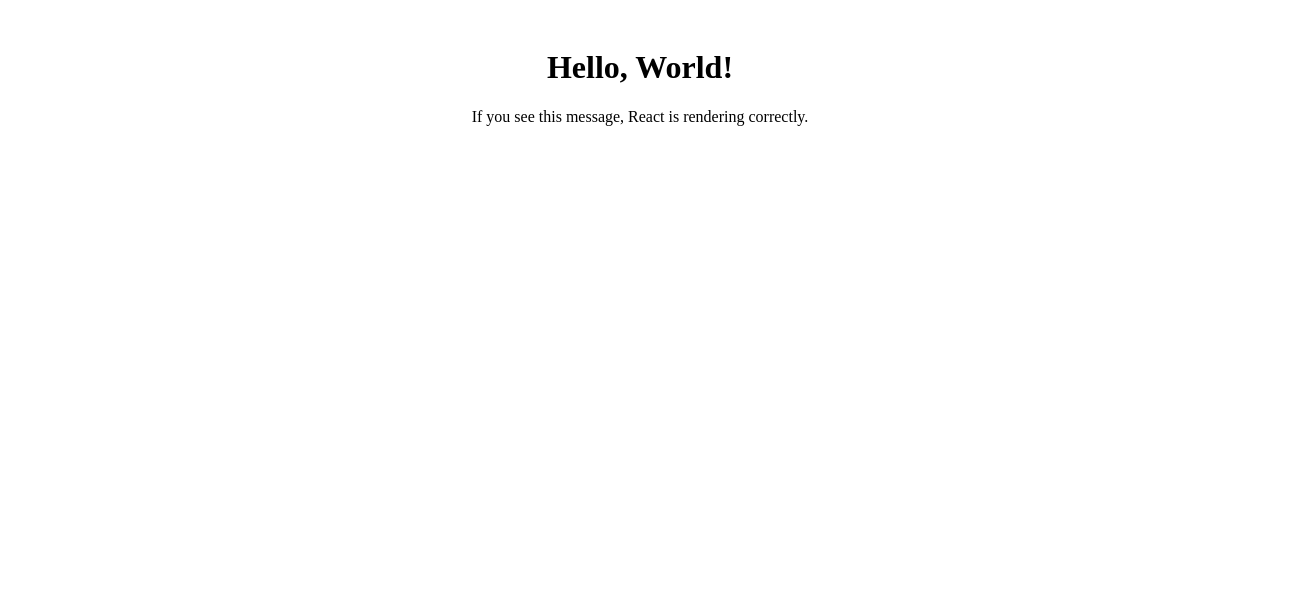
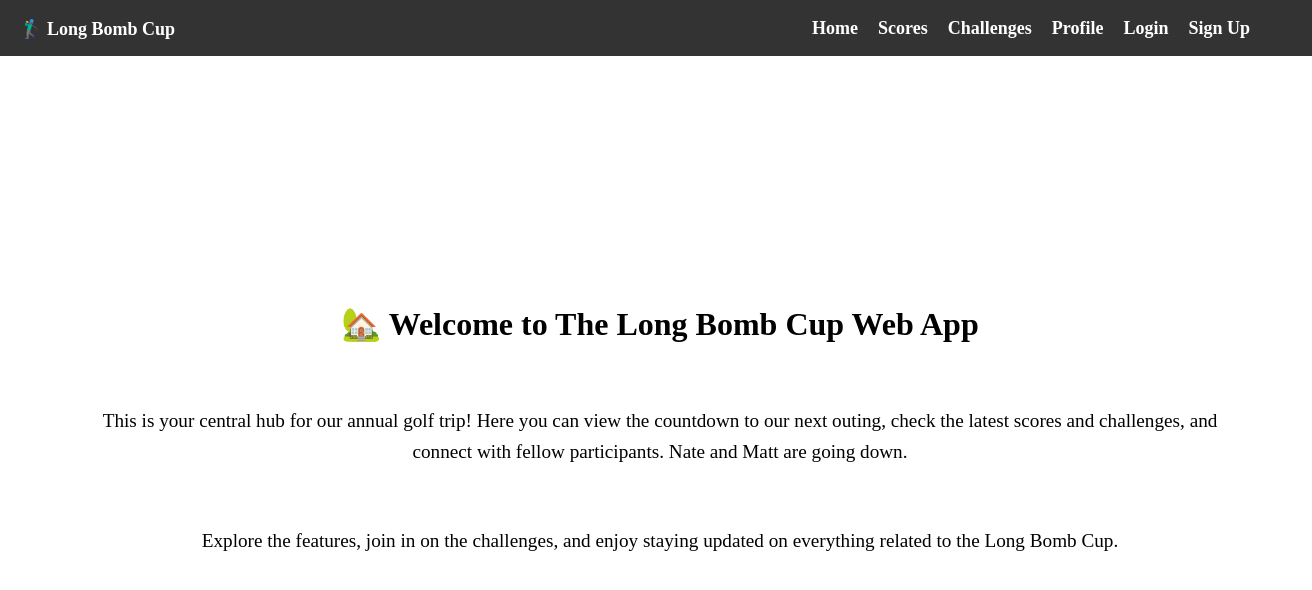
Before and after one commit to mikebike850/golf-web-app-longbomb, a React (Vite) app: page / in a window 1280 px wide. Shown: the top 590 px of the page, 1312 px wide, since content can reach past the window. Built offline with nearby package versions, Linux system fonts and the light colour scheme; no server answers.

Commit message:
Your commit message describing the changes

```diff
--- a/src/App.jsx
+++ b/src/App.jsx
@@ -1,11 +1,30 @@
 import React from "react";
+import { Routes, Route } from "react-router-dom";
+import Navbar from "./components/Navbar";
+import Home from "./pages/Home";
+import Scores from "./pages/Scores";
+import Challenges from "./pages/Challenges";
+import Profile from "./pages/Profile";
+import Login from "./pages/Login";
+import SignUp from "./pages/SignUp";
+import ProtectedRoute from "./components/ProtectedRoute";
 
 function App() {
   return (
-    <div style={{ padding: "20px", textAlign: "center" }}>
-      <h1>Hello, World!</h1>
-      <p>If you see this message, React is rendering correctly.</p>
-    </div>
+    <>
+      <Navbar />
+      <Routes>
+        <Route path="/" element={<Home />} />
+        <Route path="/scores" element={<Scores />} />
+        <Route path="/challenges" element={<Challenges />} />
+        <Route
+          path="/profile"
+          element={<ProtectedRoute><Profile /></ProtectedRoute>}
+        />
+        <Route path="/login" element={<Login />} />
+        <Route path="/signup" element={<SignUp />} />
+      </Routes>
+    </>
   );
 }
 
--- a/src/pages/Home.jsx
+++ b/src/pages/Home.jsx
@@ -1,21 +1,19 @@
 import React from "react";
-import "./Home.css"; // Ensure this file exists!
+import "./Home.css";
 
 function Home() {
   return (
     <div className="home-container">
-      {/* 🔹 DEBUG: Force text to appear */}
-      <h1>Welcome to The Long Bomb Cup Web App</h1>
+      <h1 className="page-title">🏡 Welcome to The Long Bomb Cup Web App</h1>
       <p>
-        This is the central hub for everything related to our golf trip! Track scores,
-        challenge friends, and stay updated with the latest event info.
+        This is your central hub for our annual golf trip! Here you can view the countdown
+        to our next outing, check the latest scores and challenges, and connect with fellow participants.
+        Nate and Matt are going down.
       </p>
-
-      {/* 🔹 Add Some Buttons for Navigation */}
-      <div className="home-buttons">
-        <button onClick={() => (window.location.href = "/scores")}>View Scores</button>
-        <button onClick={() => (window.location.href = "/challenges")}>View Challenges</button>
-      </div>
+      <p>
+        Explore the features, join in on the challenges, and enjoy staying updated on everything
+        related to the Long Bomb Cup.
+      </p>
     </div>
   );
 }
```
